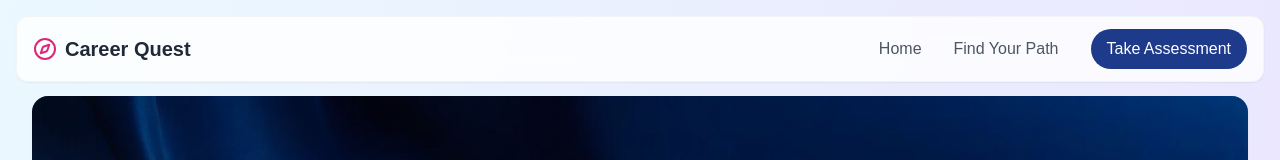
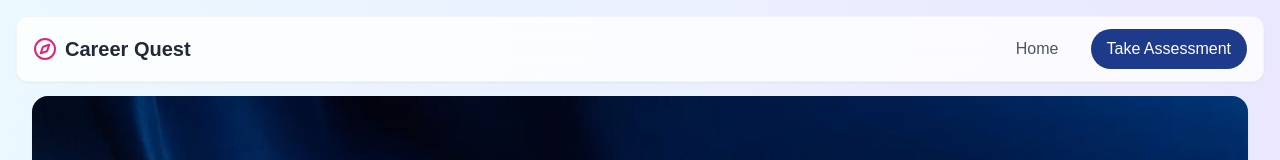
Before and after one commit to CareerQuests/CareerQuest-Next-MVP, a Next.js app: page / in a window 1280 px wide. Shown: the top 160 px of the page. Built offline with nearby package versions, Linux system fonts and the light colour scheme.

Commit message:
navbar updated

```diff
--- a/app/components/Navbar.js
+++ b/app/components/Navbar.js
@@ -39,7 +39,7 @@ const Navbar = () => {
             {/* Desktop Navigation */}
             <div className="hidden md:flex items-center space-x-8">
               <NavLink href="/">Home</NavLink>
-              <NavLink href="/career">Find Your Path</NavLink>
+              {/* <NavLink href="/career">Find Your Path</NavLink> */}
               {/* <NavLink href="#about">About</NavLink> */}
               {/* <NavLink href="#contact">Contact</NavLink> */}
               <a href="/assessment">
@@ -69,7 +69,7 @@ const Navbar = () => {
             <div className="md:hidden mt-4 pb-4">
               <div className="flex flex-col space-y-4">
                 <MobileNavLink href="/">Home</MobileNavLink>
-                <MobileNavLink href="/career">Find Your Path</MobileNavLink>
+                {/* <MobileNavLink href="/career">Find Your Path</MobileNavLink> */}
                 {/* <MobileNavLink href="#about">About</MobileNavLink> */}
                 {/* <MobileNavLink href="#contact">Contact</MobileNavLink> */}
                 <a href="/assessment">
```
